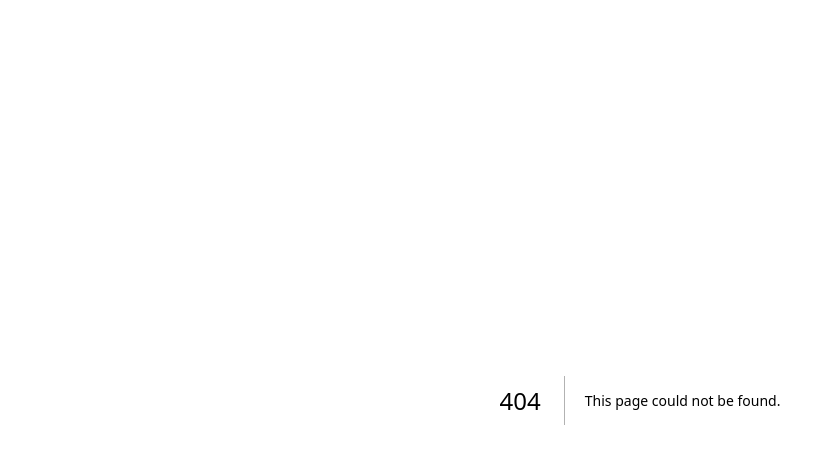
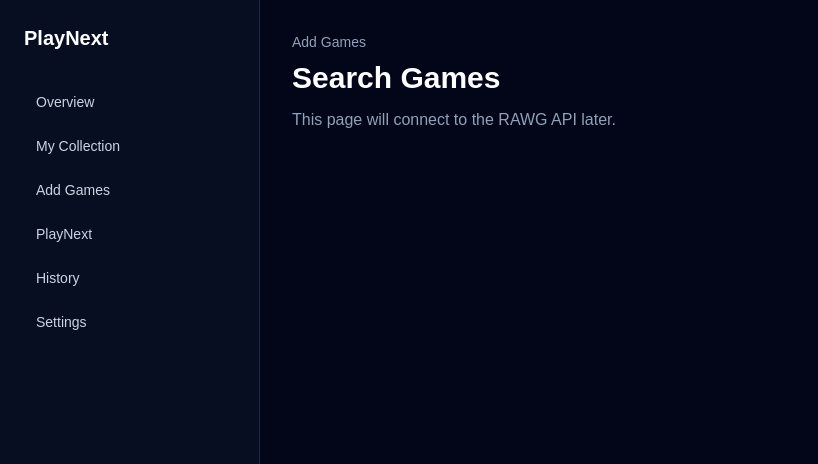
Before and after one commit to natashahans/playnext, a Next.js app: page /dashboard/search in a window 1280 px wide. Before the commit this address had no page. Shown: the top 464 px of the page, without its empty margins (0-818 px from the left). Built offline with nearby package versions, Linux system fonts and the light colour scheme.

Commit message:
Create dashboard application shell

```diff
--- /dev/null
+++ b/src/app/dashboard/collection/page.tsx
@@ -0,0 +1,11 @@
+export default function CollectionPage() {
+  return (
+    <div>
+      <p className="text-sm text-slate-400">Collection</p>
+      <h1 className="mt-2 text-3xl font-bold">My Collection</h1>
+      <p className="mt-3 text-slate-400">
+        This page will show the games saved by the user.
+      </p>
+    </div>
+  );
+}
--- /dev/null
+++ b/src/app/dashboard/history/page.tsx
@@ -0,0 +1,11 @@
+export default function HistoryPage() {
+  return (
+    <div>
+      <p className="text-sm text-slate-400">History</p>
+      <h1 className="mt-2 text-3xl font-bold">Recommendation History</h1>
+      <p className="mt-3 text-slate-400">
+        This page will show previous recommendation sessions.
+      </p>
+    </div>
+  );
+}
--- /dev/null
+++ b/src/app/dashboard/layout.tsx
@@ -0,0 +1,44 @@
+import Link from "next/link";
+
+const navItems = [
+  { href: "/dashboard", label: "Overview" },
+  { href: "/dashboard/collection", label: "My Collection" },
+  { href: "/dashboard/search", label: "Add Games" },
+  { href: "/dashboard/recommend", label: "PlayNext" },
+  { href: "/dashboard/history", label: "History" },
+  { href: "/dashboard/settings", label: "Settings" },
+];
+
+export default function DashboardLayout({
+  children,
+}: {
+  children: React.ReactNode;
+}) {
+  return (
+    <main className="min-h-screen bg-slate-950 text-white">
+      <div className="grid min-h-screen grid-cols-[260px_1fr]">
+        <aside className="border-r border-slate-800 bg-slate-900/50 p-6">
+          <Link href="/" className="text-xl font-bold">
+            PlayNext
+          </Link>
+
+          <nav className="mt-8 space-y-2">
+            {navItems.map((item) => (
+              <Link
+                key={item.href}
+                href={item.href}
+                className="block rounded-lg px-3 py-2 text-sm text-slate-300 hover:bg-slate-800 hover:text-white"
+              >
+                {item.label}
+              </Link>
+            ))}
+          </nav>
+        </aside>
+
+        <section className="p-8">
+          {children}
+        </section>
+      </div>
+    </main>
+  );
+}
--- a/src/app/dashboard/page.tsx
+++ b/src/app/dashboard/page.tsx
@@ -1,58 +1,12 @@
-"use client";
-
-import { useEffect, useState } from "react";
-import { useRouter } from "next/navigation";
-import { supabase } from "@/lib/supabase";
-
 export default function DashboardPage() {
-  const router = useRouter();
-  const [loading, setLoading] = useState(true);
-
-  useEffect(() => {
-    async function checkUser() {
-      const { data } = await supabase.auth.getUser();
-
-      if (!data.user) {
-        router.push("/login");
-        return;
-      }
-
-      setLoading(false);
-    }
-
-    checkUser();
-  }, [router]);
-
-  async function handleLogout() {
-    await supabase.auth.signOut();
-    router.push("/login");
-  }
-
-  if (loading) {
-    return (
-      <main className="flex min-h-screen items-center justify-center bg-slate-950 text-white">
-        <p className="text-slate-400">Checking session...</p>
-      </main>
-    );
-  }
-
   return (
-    <main className="min-h-screen bg-slate-950 p-8 text-white">
-      <div className="flex items-center justify-between">
-        <div>
-          <h1 className="text-3xl font-bold">Dashboard</h1>
-          <p className="mt-2 text-slate-400">
-            This will become the main PlayNext user dashboard.
-          </p>
-        </div>
-
-        <button
-          onClick={handleLogout}
-          className="rounded-lg bg-white px-4 py-2 font-medium text-slate-950"
-        >
-          Log out
-        </button>
-      </div>
-    </main>
+    <div>
+      <p className="text-sm text-slate-400">Overview</p>
+      <h1 className="mt-2 text-3xl font-bold">Welcome to PlayNext</h1>
+      <p className="mt-3 max-w-2xl text-slate-400">
+        This dashboard will show your collection, recommendation history, and
+        your next suggested game.
+      </p>
+    </div>
   );
 }
--- /dev/null
+++ b/src/app/dashboard/recommend/page.tsx
@@ -0,0 +1,11 @@
+export default function RecommendPage() {
+  return (
+    <div>
+      <p className="text-sm text-slate-400">Recommendation</p>
+      <h1 className="mt-2 text-3xl font-bold">What should I play?</h1>
+      <p className="mt-3 text-slate-400">
+        This page will collect the user’s current mood, time, and energy.
+      </p>
+    </div>
+  );
+}
--- /dev/null
+++ b/src/app/dashboard/search/page.tsx
@@ -0,0 +1,11 @@
+export default function SearchPage() {
+  return (
+    <div>
+      <p className="text-sm text-slate-400">Add Games</p>
+      <h1 className="mt-2 text-3xl font-bold">Search Games</h1>
+      <p className="mt-3 text-slate-400">
+        This page will connect to the RAWG API later.
+      </p>
+    </div>
+  );
+}
--- /dev/null
+++ b/src/app/dashboard/settings/page.tsx
@@ -0,0 +1,11 @@
+export default function SettingsPage() {
+  return (
+    <div>
+      <p className="text-sm text-slate-400">Settings</p>
+      <h1 className="mt-2 text-3xl font-bold">Settings</h1>
+      <p className="mt-3 text-slate-400">
+        This page will contain profile and preference settings.
+      </p>
+    </div>
+  );
+}
```
